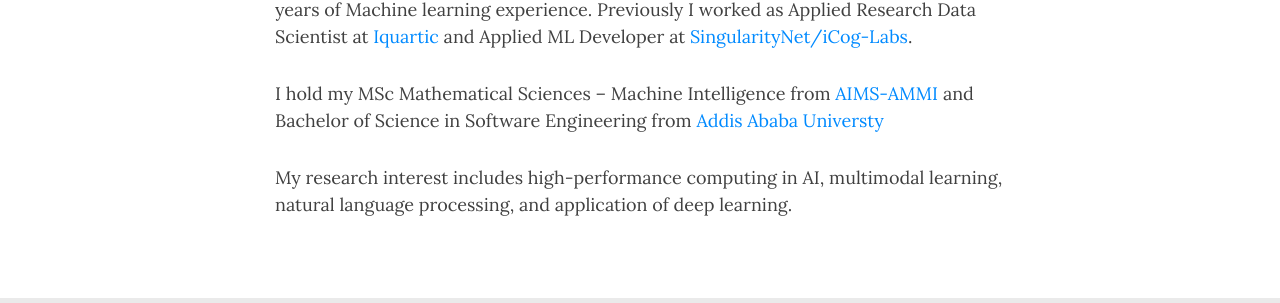
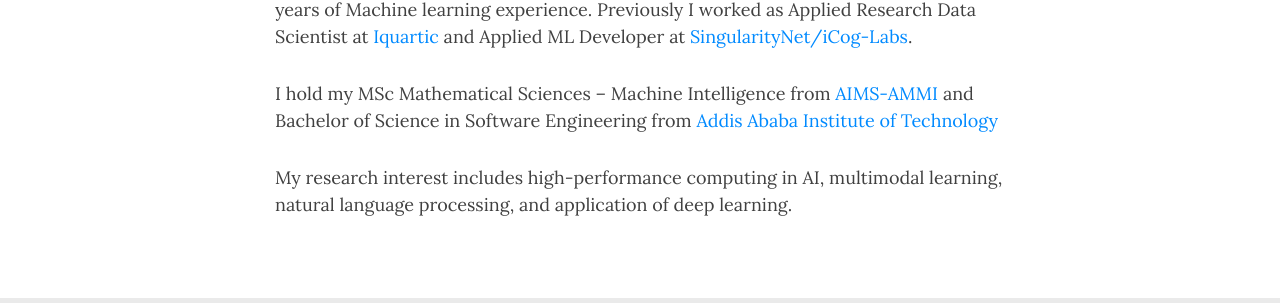
Before and after one commit to IsraelAbebe/Israelabebe.github.io, a Jekyll site: the page built from index.md, in a window 1280 px wide. Shown: the part 381-684 px from the top of the page. Built offline with Jekyll 4.4.1, drawn with Linux system fonts in a browser that asks for light colours; nearby versions of some CDN libraries; comment, search, counter and statistics services are not loaded.

Commit message:
bio update aait

```diff
--- a/index.md
+++ b/index.md
@@ -13,7 +13,7 @@
 I am an incoming research assistant at [Saarland University](https://www.uni-saarland.de/en/home.html) and have more than four years of Machine learning experience.
 Previously I worked as Applied Research Data Scientist at [Iquartic](https://iquartic.com/) and Applied ML Developer at [SingularityNet/iCog-Labs](https://singularitynet.io/).
 
-I hold my MSc Mathematical Sciences – Machine Intelligence from [AIMS-AMMI](https://aimsammi.org/)  and Bachelor of Science in Software Engineering from [Addis Ababa Universty](http://www.aau.edu.et/)
+I hold my MSc Mathematical Sciences – Machine Intelligence from [AIMS-AMMI](https://aimsammi.org/)  and Bachelor of Science in Software Engineering from [Addis Ababa Institute of Technology](http://www.aait.edu.et/)
 
 
 My research interest includes high-performance computing in AI, multimodal learning, natural language processing, and application of deep learning.
```
